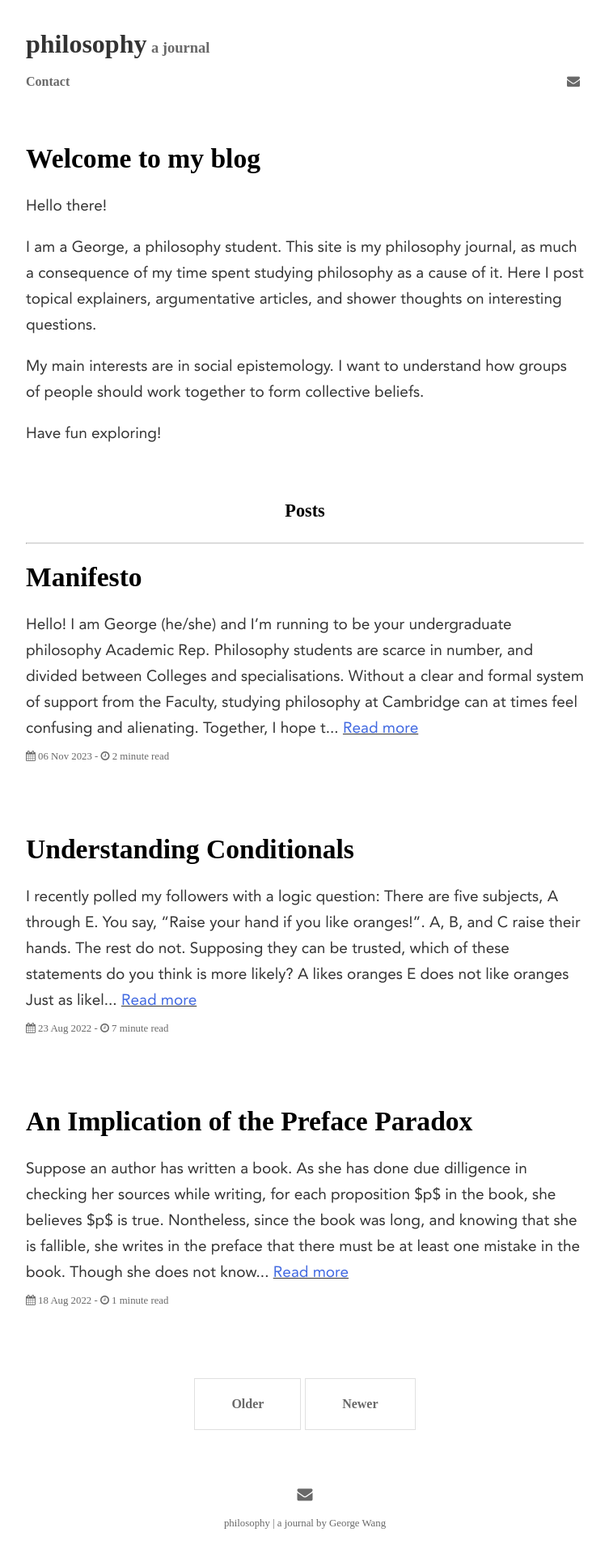
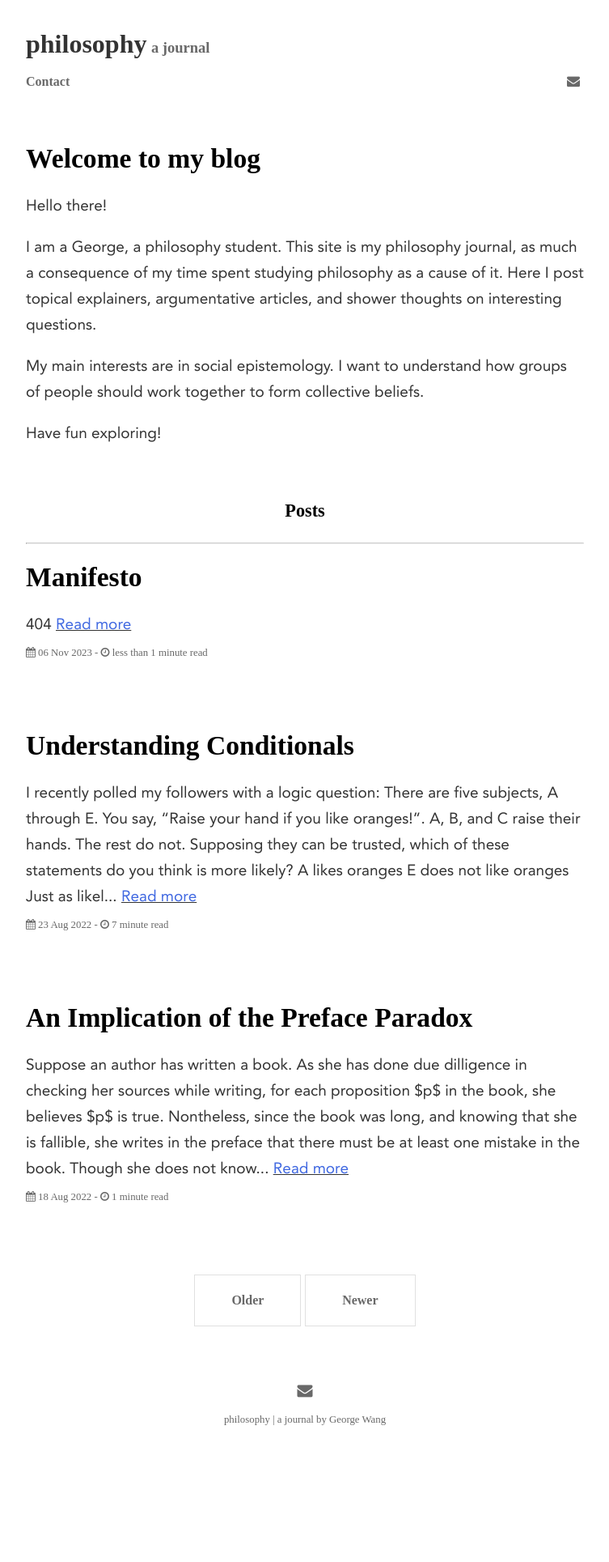
Before and after one commit to GWDZ-true/gwdz-site, a Jekyll site: the page built from index.html, in a window 1280 px wide. Shown: the whole page at 81% size, without its empty margins (263-1016 px from the left). Built offline with Jekyll 4.4.1, drawn with Linux system fonts in a browser that asks for light colours; some web fonts are replaced; the list of posts is cut into pages by our own code; after the commit the page ends 1801 px from its top, so only the background shows below that; some of the changed lines change nothing that is shown.

Commit message:
Update 2023-11-06-manifesto.md

```diff
--- a/_posts/2023-11-06-manifesto.md
+++ b/_posts/2023-11-06-manifesto.md
@@ -1,42 +1 @@
-
-Hello!
-
-I am George (he/she) and I'm running to be your undergraduate philosophy Academic Rep.
-
-Philosophy students are scarce in number, and divided between Colleges and specialisations. Without a clear and formal system of support from the Faculty, studying philosophy at Cambridge can at times feel confusing and alienating. Together, I hope to create a system of student support that **works for you**.
-
-## Campaign Goals
-
-If elected, I will pursue the following key policy objectives:
-
-### Assessments
-
-* Seek student input on changes to the **assessment format** (e.g. **typewritten essays**, **take-home essays**, or **open-book** examinations), with a view to balancing access needs and assessment outcomes.
-
-* Improve **transparency** in the assessment system by demanding more detailed **marking rubrics** and **examiner reports**, and a greater range of **sample answers**.
-
-* Work with Faculty members to **minimise** the impacts of any marking and assessment boycotts on students.
-
-### Teaching
-
-* Implement a **feedback system for supervisions** to improve and standardise the quality of supervisions across Colleges.
-
-* Advocate for greater **consistency and alignment** between content covered in lectures and content tested in assessments.
-
-* Consult students on adding **new Tripos papers** to reflect student interest (e.g. papers on non-Western Philosophy, more options for Continental philosophy, a second-year Logic paper, etc.)
-
-### Student Collaboration
-
-* Create a platform for higher-year students to **share revision notes** with lower-year students (if they wish), and for these notes to be preserved for future generations.
-* Reach out to **alumni** of the Philosophy Tripos who might **share advice and opportunities** for internships, careers, and graduate programmes.
-* Organise informal discussion groups, revision groups, peer-support networks, and generally **platforms for students to collaborate**.
-
-## Relevant Experience
-
-During my two years of mandatory military service, I **co-founded and headed a council representing the interests of enlistees** in my unit to commanders. During my tenure, we successfully advocated for and implemented policies that led to a tangible improvement in enlistee welfare, and ensured that the voices of other enlistees were heard by their commanders. I also gained experience in **challenging and holding accountable** those in positions of authority.
-
-My role as a policy analyst during military service equipped me with a range of skills, from policy drafting to minutes writing. I also learnt to balance the interests of a variety of stakeholders to ensure that policies bring the greatest good to the greatest number. I hope to use these skills for the betterment of fellow philosophy students.
-
-Please get in touch with me at [dw644@cam.ac.uk](mailto:dw644@cam.ac.uk) or 07480889647 if you have any questions or suggestions!
-
-![image-title-here](../assets/img/Manifesto%20Visual.png){:class="img-responsive"}
+404
```
